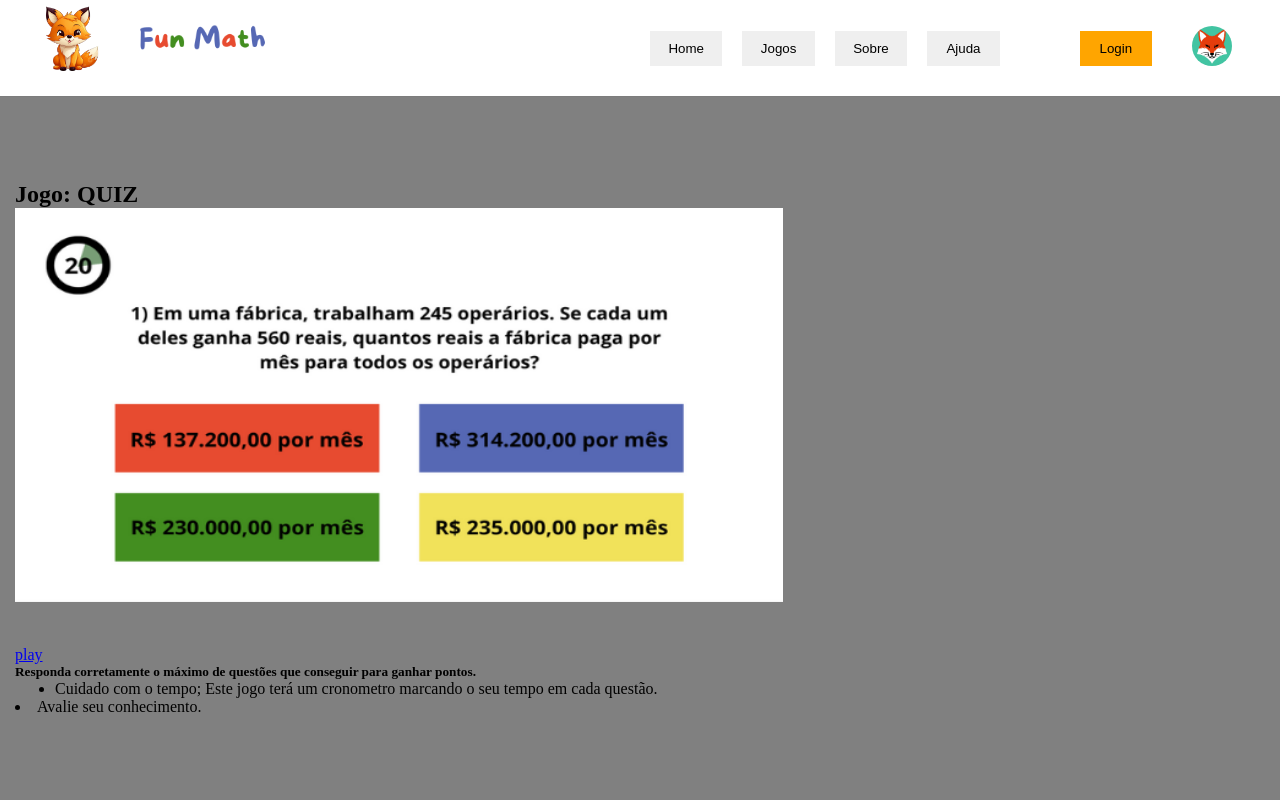
After one commit to Eduardoooo0/FunMath, a Flask app: page /inicial_quiz in a window 1280 px wide. The commit adds this page. Run offline with Flask 3, Linux system fonts and the light colour scheme.

Commit message:
continuação do código do quiz

```diff
--- a/main.py
+++ b/main.py
@@ -20,25 +20,48 @@ def Login():
 
 @app.route('/quiz', methods=['POST', 'GET'])
 def Quiz():
-    mensagem = ''
-    pergunta_atual = 0
+    # Verificar se a pergunta atual está no cookie
+    pergunta_atual = int(request.cookies.get('pergunta_atual', '0'))
+
     if request.method == 'POST':
         # Obter a resposta do usuário
-        resposta_user = request.form['resposta']
+        resposta_user = request.form.get('resposta')
 
-        # Verificar se a resposta está correta
-        if resposta_user == respostas[pergunta_atual]:
-            # Passar para a próxima questão
-            pergunta_atual += 1
-            if pergunta_atual == len(perguntas):
-                return render_template('tela_final.html')
+        if resposta_user is None:
+            # Tratamento de erro caso o usuário não selecione nenhuma opção
+            mensagem = "Por favor, selecione uma resposta."
+            response = make_response(render_template('jogo_quiz.html', pergunta=perguntas[pergunta_atual], opcoes=opcoes[pergunta_atual], mensagem=mensagem))
+            response.set_cookie('pergunta_atual', str(pergunta_atual))
+            return response
+        else:
+
+            # Verificar se a resposta está correta
+            if resposta_user == respostas[pergunta_atual]:
+                # Passar para a próxima questão
+                pergunta_atual += 1
+                if pergunta_atual < len(perguntas):
+                    mensagem = "Parabéns! Sua resposta está correta."
+                    response = make_response(render_template('jogo_quiz.html', pergunta=perguntas[pergunta_atual], opcoes=opcoes[pergunta_atual], mensagem=mensagem))
+                    response.set_cookie('pergunta_atual', str(pergunta_atual))
+                    return response
+                else:
+                    return render_template('tela_final.html')
             else:
-                mensagem = "Parabéns! Sua resposta está correta."
-                return render_template('jogo_quiz.html', pergunta=perguntas[pergunta_atual], opcoes=opcoes[pergunta_atual], mensagem=mensagem)
-        else:
-            mensagem = f"Desculpe, a resposta correta é {respostas[pergunta_atual]}."
-            return render_template('jogo_quiz.html', pergunta=perguntas[pergunta_atual], opcoes=opcoes[pergunta_atual], mensagem=mensagem)
+                pergunta_atual += 1
+                if pergunta_atual < len(perguntas):
+                    mensagem = f"Desculpe, a resposta correta era {respostas[pergunta_atual-1]}."
+                    response = make_response(render_template('jogo_quiz.html', pergunta=perguntas[pergunta_atual], opcoes=opcoes[pergunta_atual], mensagem=mensagem))
+                    response.set_cookie('pergunta_atual', str(pergunta_atual))
+                    return response
+                else:
+                    return render_template('tela_final.html')
     else:
-        # Iniciar o quiz com a primeira questão
+        # Se a página foi atualizada, voltar para a primeira pergunta
         pergunta_atual = 0
-        return render_template('jogo_quiz.html', pergunta=perguntas[pergunta_atual], opcoes=opcoes[pergunta_atual], mensagem='')
+        response = make_response(render_template('jogo_quiz.html', pergunta=perguntas[pergunta_atual], opcoes=opcoes[pergunta_atual], mensagem=''))
+        response.set_cookie('pergunta_atual', str(pergunta_atual))
+        return response
+
+@app.route('/inicial_quiz')
+def Inicial_quiz ():
+    return render_template('inicial_quiz.html')
--- /dev/null
+++ b/static/style/inicial_quiz.css
@@ -0,0 +1,152 @@
+*{
+    border: 0;
+    margin: 0;
+}
+body{
+    display: flex;
+    justify-content: center;
+    align-items: center;
+    height: 100vh;
+    width: 100%;
+}
+.container{
+    display: flex;
+    position: fixed;
+    flex-direction: column;
+    width: 100%;
+    height: 100%;
+}
+header{
+    display: flex;
+    position: static;
+    flex-direction: row;
+    align-items: center;
+    background-color: white;
+    border-bottom: 1px solid rgb(124, 124, 124);
+    font-family: Arial, Helvetica, sans-serif;
+    width: 100%;
+    height: 12%;
+}
+.logo{
+    display: flex;
+    flex-direction: row;
+    height: 100%;
+    width: 20%;
+}
+#logo1 img{
+    width: 80px;
+    height: 80px;
+    margin-left: 30px;
+}
+#logo2 img{
+    width: 180px;
+    height: 180px;
+    margin-top: -40px;
+}
+
+.botoes{
+    display: flex;
+    flex-direction: row;
+    align-items: center;
+    width: 40%;
+    height: 35px;
+    margin-left: 30%;
+    font-size: 18px;
+}
+
+.links{
+    text-decoration: none;
+    color: black;
+}
+#home{
+    display: flex;
+    align-items: center;
+    justify-content: center;
+    width: 90px;
+    height: 100%;
+    margin: 10px;
+    cursor: pointer;
+    color: orange;
+}
+#home a:hover{
+    color: orange;
+}
+#jogos{
+    display: flex;
+    align-items: center;
+    justify-content: center;
+    width: 90px;
+    height: 100%;
+    margin: 10px;
+    cursor: pointer;
+}
+#jogos:hover{
+    color: orange;
+}
+#sobre{
+    display: flex;
+    align-items: center;
+    justify-content: center;
+    width: 90px;
+    height: 100%;
+    margin: 10px;
+    cursor: pointer;
+}
+#sobre:hover{
+    color: orange;
+}
+#ajuda{
+    display: flex;
+    align-items: center;
+    justify-content: center;
+    width: 90px;
+    height: 100%;
+    margin: 10px;
+    cursor: pointer;
+}
+#ajuda:hover{
+    color: orange;
+}
+#botao-login{
+    display: flex;
+    align-items: center;
+    justify-content: center;
+    width: 90px;
+    height: 100%;
+    margin-left: 70px;
+    cursor: pointer;
+    background-color: orange;
+    color: white;
+}
+#botao-login:hover{
+    background-color: rgb(146, 145, 145);
+    color: white;
+}
+.perfil img{
+    width: 40px;
+    height: 40px;
+    border-radius: 20px;
+    margin-left: 40px;
+}
+section{
+    display: flex;
+    position: relative;
+    flex-direction: column;
+    justify-content: center;
+    width: 100%;
+    height: 900px;
+    overflow-y: auto;
+    background-color: gray;
+    padding: 15px;
+}
+section img{
+    width: 60%;
+    height: 90%;
+}
+/* footer{
+    display: flex;
+    flex-direction: row;
+    border-top: 1px solid rgb(124, 124, 124);
+    width: 100%;
+    height: 10%;
+} */
--- a/templates/inicial.html
+++ b/templates/inicial.html
@@ -46,7 +46,7 @@
                 </div>
                 <div id="quiz">
                     <h2>Quiz matemático</h2>
-                    <a href="{{url_for('Quiz')}}">
+                    <a href="{{url_for('Inicial_quiz')}}">
                         <img src="static/imgs/jogo-quiz.png" alt="">
                     </a>
 
--- /dev/null
+++ b/templates/inicial_quiz.html
@@ -0,0 +1,49 @@
+<!DOCTYPE html>
+<html lang="en">
+<head>
+    <meta charset="UTF-8">
+    <meta name="viewport" content="width=device-width, initial-scale=1.0">
+    <title>inicial quiz</title>
+    <link rel="stylesheet" href="static/style/inicial_quiz.css">
+</head>
+<body>
+    <div class="container">
+        <header>
+            <div class="logo">
+                <div id="logo1">
+                    <img src="static/imgs/logo.png" alt="">
+                </div>
+                <div id="logo2">
+                    <img src="static/imgs/1.png" alt="">
+                </div>
+            </div>
+            <div class="botoes">
+                <button id="home"><a class="links" href="{{url_for('Index')}}">Home</a></button>
+                <button id="jogos">Jogos</button>
+                <button id="sobre">Sobre</button>
+                <button id="ajuda">Ajuda</button>
+                <button id="botao-login"><a class="links" href="{{url_for('Login')}}">Login</a></button>
+            </div>
+            <div class="perfil">
+                <img src="static/imgs/avatar-perfil.jpg" alt="">
+            </div>
+        </header>
+        <section>
+            <h1>Jogo: QUIZ</h1>
+            <div>
+                <img src="static/imgs/img-jogo-quiz.png" alt="">
+            </div>
+           <div><a href="{{url_for('Quiz')}}">play</a></div>
+
+           <div class="descricao">
+            <h5>Responda corretamente o máximo de questões que conseguir para ganhar pontos.</h5>
+            <ul>
+                <li>Cuidado com o tempo; Este jogo terá um cronometro marcando o seu tempo em cada questão.</ul>
+                <li>Avalie seu conhecimento.</ul>
+            </ul>
+           </div>
+        </section>
+        <footer></footer>
+    </div>
+</body>
+</html>
```
Also changed, not shown: 11 other files.
